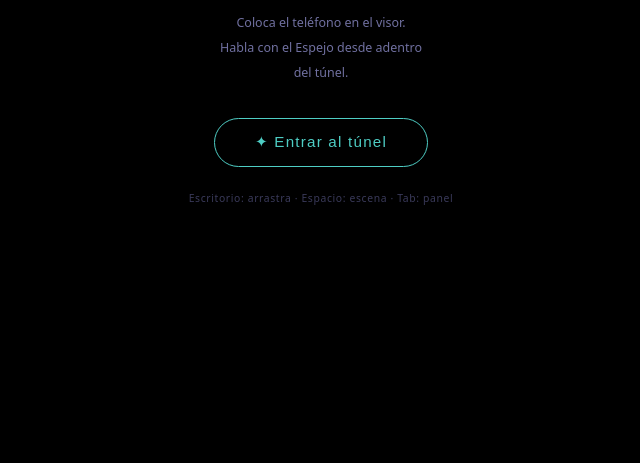
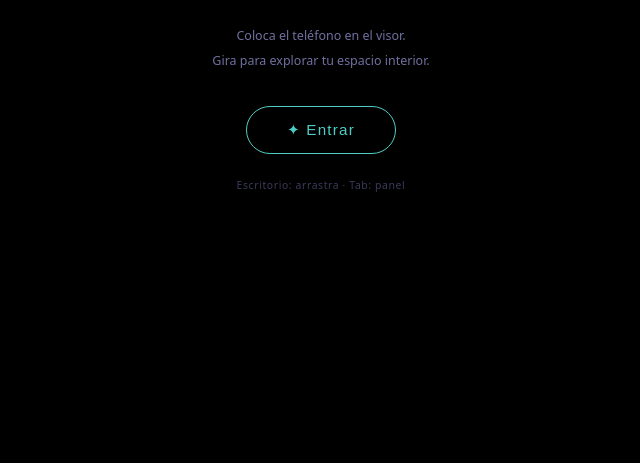
Before and after one commit to jeria88/mirrorwork, a Django app: template templates/vr/index.html in a window 1280 px wide. Shown: the part 337-800 px from the top of the page, without its empty margins (319-959 px from the left). Run offline with Django 5.2, Linux system fonts and the light colour scheme; the template is opened without the code that fills it, so the values that code supplies are empty; some libraries are stand-ins or nearby versions.

Commit message:
feat: VR completo — arbol/archipielago normalizados, mandala mejorado, overlay por aesthetic
- Normalizar _aes: arbol/archipielago → cosmos (ya no caen a psychedelic)
- Mandala VR: sym:8, 5 layers, 3 hues por paleta (_MPALS), núcleo radial, estrellas adicionales
- Overlay: hint + botón + desk-hint distintos por aesthetic (cosmos/mandala/psychedelic)
- Reemplazar todos los VR.aesthetic por _aes en branches de fondo, loop, tickTime y reveal
- Panel perfil: label aesthetic sigue mostrando el real (arbol/archipielago), no el normalizado

Co-Authored-By: Claude Sonnet 4.6 <noreply@anthropic.com>

```diff
--- a/templates/vr/index.html
+++ b/templates/vr/index.html
@@ -104,12 +104,12 @@
 <div id="overlay">
   <p class="ov-tag">MirrorWork VR</p>
   <h1 class="ov-name">Hola, {{ user_name }}</h1>
-  <p class="ov-hint">
+  <p class="ov-hint" id="ov-hint-text">
     Coloca el teléfono en el visor.<br>
-    Habla con el Espejo desde adentro<br>del túnel.
+    Gira para explorar tu espacio interior.
   </p>
-  <button id="btn-vr">✦ Entrar al túnel</button>
-  <p class="desk-hint">Escritorio: arrastra · Espacio: escena · Tab: panel</p>
+  <button id="btn-vr">✦ Entrar</button>
+  <p class="desk-hint" id="ov-desk-hint">Escritorio: arrastra · Tab: panel</p>
 </div>
 
 <a href="{% url 'dashboard' %}" id="btn-back">← Salir</a>
@@ -156,6 +156,32 @@ const CSRF = "{{ csrf_token }}";
 import * as THREE from 'three';
 import { StereoEffect } from 'three/addons/effects/StereoEffect.js';
 
+// ── Normalizar aesthetic (arbol/archipielago → cosmos) ────────────────────
+const _aes = (VR.aesthetic === 'arbol' || VR.aesthetic === 'archipielago')
+  ? 'cosmos' : VR.aesthetic;
+
+// ── Overlay — texto por aesthetic ─────────────────────────────────────────
+{
+  const _hints = {
+    cosmos:      'Flota en el campo kepleriano.<br>Mira hacia el horizonte de eventos.',
+    mandala:     'Estás dentro del mandala sagrado.<br>Gira para explorar la geometría.',
+    psychedelic: 'El campo psicodélico envuelve tu percepción.<br>Espacio: cambia escena · Tab: panel',
+  };
+  const _btns = {
+    cosmos:      '✦ Entrar al cosmos',
+    mandala:     '✦ Entrar al mandala',
+    psychedelic: '✦ Entrar al campo',
+  };
+  const _deskhints = {
+    cosmos:      'Escritorio: arrastra · Tab: panel',
+    mandala:     'Escritorio: arrastra · Tab: panel',
+    psychedelic: 'Escritorio: arrastra · Espacio: escena · Tab: panel',
+  };
+  document.getElementById('ov-hint-text').innerHTML  = _hints[_aes]  || _hints.cosmos;
+  document.getElementById('btn-vr').textContent       = _btns[_aes]   || _btns.cosmos;
+  document.getElementById('ov-desk-hint').textContent = _deskhints[_aes] || _deskhints.cosmos;
+}
+
 // ── Irracionales chamánicos ───────────────────────────────────────────────
 const PHI = 1.61803398875, PI = Math.PI, E = Math.E, SQ7 = Math.sqrt(7);
 
@@ -189,7 +215,7 @@ let _mandalaCtx = null, _mandalaTex = null;
 let _psychMats = null, _psychSpeeds = null, _psychNames = null;
 let curScene = VR.initScene;
 
-if (VR.aesthetic === 'cosmos') {
+if (_aes === 'cosmos') {
   // ── VR Cosmos — partículas keplerianas con glow simulado ──────────────
   // Sin bloom (incompatible StereoEffect) — glow via multi-ring fragment + AdditiveBlending
   const BH_R = 7, N = 110000, R_MIN = 1.5, R_MAX = 140;
@@ -292,7 +318,7 @@ if (VR.aesthetic === 'cosmos') {
   scene.add(new THREE.Mesh(new THREE.SphereGeometry(BH_R,32,32), new THREE.MeshBasicMaterial({color:0x000000})));
   camera.position.set(0, 22, 95);
 
-} else if (VR.aesthetic === 'mandala') {
+} else if (_aes === 'mandala') {
   // Canvas 2D mandala → CanvasTexture → SphereGeometry
   const mCv = document.createElement('canvas'); mCv.width = mCv.height = 2048;
   _mandalaCtx = mCv.getContext('2d');
@@ -323,43 +349,85 @@ if (VR.aesthetic === 'cosmos') {
 }
 
 // ── Dibujo mandala VR ─────────────────────────────────────────────────────
+// Parámetros VR: más simetría y capas para la esfera inmersiva 360°
+const _MPALS = {
+  arcano: [35,  15,  50 ],   // dorado-naranja-ámbar
+  blanco: [210, 240, 220],   // azul-gris suave
+  nebula: [280, 320, 200],   // violeta-rosa-teal
+  aurora: [45,  175, 270],   // ámbar-verde-violeta
+  tiempo: [140, 160, 120],   // verde bosque
+};
+const _MP = {
+  sym:     8,      // más pétalos para 360° inmersivo
+  speed:   0.09,   // T multiplier de rotación
+  alpha:   0.60,
+  pal:     _MPALS.arcano,
+  layers:  5,
+};
+
 function _drawMandala(T) {
   if (!_mandalaCtx) return;
   const W = _mandalaCtx.canvas.width, H = _mandalaCtx.canvas.height;
   const ctx = _mandalaCtx;
-  ctx.fillStyle = '#00000a';
+  ctx.fillStyle = '#00000c';
   ctx.fillRect(0, 0, W, H);
   ctx.save();
   ctx.translate(W/2, H/2);
   const TAU = Math.PI*2;
-  const sr = Math.min(W,H)*0.44;
-  const sym = 6, rot = T * 0.06;
-  const alpha = 0.5;
+  const sr = Math.min(W,H) * 0.46;
+  const sym = _MP.sym, rot = T * _MP.speed, alpha = _MP.alpha;
+  const pal = _MP.pal;
+  const hue  = (pal[0] + T * 4) % 360;
+  const hue2 = (pal[1] + T * 3) % 360;
+  const hue3 = (pal[2] + T * 5) % 360;
+
   function poly(r, n, ang) {
-    return function(){ ctx.moveTo(r*Math.cos(ang),r*Math.sin(ang)); for(let i=1;i<=n;i++){const a=ang+TAU*i/n;ctx.lineTo(r*Math.cos(a),r*Math.sin(a));}ctx.closePath(); };
+    return function(){
+      ctx.moveTo(r*Math.cos(ang), r*Math.sin(ang));
+      for(let i=1;i<=n;i++){const a=ang+TAU*i/n;ctx.lineTo(r*Math.cos(a),r*Math.sin(a));}
+      ctx.closePath();
+    };
   }
   function star(r, n, ang, skip) {
-    return function(){ for(let i=0;i<=n*2;i++){const a=ang+TAU*i/(n*2),rr=i%2===0?r:r*(skip||0.5);i===0?ctx.moveTo(rr*Math.cos(a),rr*Math.sin(a)):ctx.lineTo(rr*Math.cos(a),rr*Math.sin(a));}ctx.closePath(); };
+    return function(){
+      for(let i=0;i<=n*2;i++){
+        const a=ang+TAU*i/(n*2), rr=i%2===0?r:r*(skip||0.5);
+        i===0?ctx.moveTo(rr*Math.cos(a),rr*Math.sin(a)):ctx.lineTo(rr*Math.cos(a),rr*Math.sin(a));
+      }
+      ctx.closePath();
+    };
   }
   function magic(fn, h, am) {
     const a = alpha * (am||1);
     ctx.beginPath(); fn();
-    ctx.strokeStyle=`hsla(${h},100%,58%,${a*0.12})`; ctx.lineWidth=18; ctx.stroke();
+    ctx.strokeStyle=`hsla(${h},100%,58%,${a*0.10})`; ctx.lineWidth=22; ctx.stroke();
     ctx.beginPath(); fn();
-    ctx.strokeStyle=`hsla(${h},100%,58%,${a*0.38})`; ctx.lineWidth=5; ctx.stroke();
+    ctx.strokeStyle=`hsla(${h},100%,58%,${a*0.35})`; ctx.lineWidth=4; ctx.stroke();
     ctx.beginPath(); fn();
-    ctx.strokeStyle=`hsla(${(h+20)%360},60%,90%,${a*0.82})`; ctx.lineWidth=1.5; ctx.stroke();
+    ctx.strokeStyle=`hsla(${(h+18)%360},55%,92%,${a*0.80})`; ctx.lineWidth=1.2; ctx.stroke();
   }
-  const hue = (35 + T*6) % 360;
-  const hue2 = (hue + 180) % 360;
-  [0.42,0.66,0.84,1.0].forEach((fr, li) => {
-    const r = sr*fr, r2 = rot + (li%2===0 ? 0 : PI/sym);
-    magic(poly(r, sym, r2), li%2===0 ? hue : hue2, 0.55 + li*0.12);
+
+  // Capas de polígonos — radio proporcional a _MP.layers
+  const fracs = [0.32, 0.50, 0.65, 0.80, 0.96, 1.10].slice(0, _MP.layers + 1);
+  fracs.forEach((fr, li) => {
+    const r   = sr * fr;
+    const r2  = rot + (li % 2 === 0 ? 0 : PI / sym);
+    const h   = li % 3 === 0 ? hue : li % 3 === 1 ? hue2 : hue3;
+    magic(poly(r, sym, r2), h, 0.50 + li * 0.10);
   });
-  magic(star(sr*1.08, sym, rot*0.7, 0.45), hue, 0.5);
-  magic(star(sr*0.7, sym, rot*0.5+PI/sym, 0.52), hue2, 0.4);
-  ctx.beginPath(); ctx.arc(0,0,sr*0.07,0,TAU);
-  ctx.fillStyle=`hsla(${hue},100%,65%,0.9)`; ctx.fill();
+
+  // Estrellas — dos capas
+  magic(star(sr * 1.12, sym,     rot * 0.65, 0.42), hue,  0.45);
+  magic(star(sr * 0.72, sym,     rot * 0.45 + PI/sym, 0.50), hue2, 0.38);
+  magic(star(sr * 0.48, sym * 2, rot * 0.80, 0.55), hue3, 0.30);
+
+  // Núcleo luminoso
+  const grad = ctx.createRadialGradient(0,0,0, 0,0, sr*0.10);
+  grad.addColorStop(0, `hsla(${hue},100%,88%,0.95)`);
+  grad.addColorStop(1, `hsla(${hue},100%,60%,0.0)`);
+  ctx.beginPath(); ctx.arc(0, 0, sr*0.10, 0, TAU);
+  ctx.fillStyle = grad; ctx.fill();
+
   ctx.restore();
   if (_mandalaTex) _mandalaTex.needsUpdate = true;
 }
@@ -703,7 +771,7 @@ function setStatus(txt) {
 let T=0, lastTs=0;
 function tickTime(ts) {
   const dt = Math.min((ts-lastTs)/1000,0.05); lastTs=ts;
-  if (VR.aesthetic === 'psychedelic' && _psychSpeeds) {
+  if (_aes === 'psychedelic' && _psychSpeeds) {
     const pulse = Math.max(0.3,1+0.40*Math.sin(T*PI*0.3731)+0.25*Math.sin(T*PHI*0.6247)+0.18*Math.sin(T*E*0.4153)+0.10*Math.sin(T*SQ7*0.5289));
     T += dt*_psychSpeeds[curScene]*pulse;
   } else {
@@ -770,7 +838,7 @@ document.getElementById('btn-vr').addEventListener('click', async () => {
   document.getElementById('crosshairs').style.display = 'block';
   document.getElementById('scene-label').style.display= 'block';
   document.getElementById('vr-status').style.display  = 'block';
-  if (VR.aesthetic === 'psychedelic') {
+  if (_aes === 'psychedelic') {
     document.getElementById('scene-ui').style.display = 'flex';
     updateDots(); showLabel(_psychNames[curScene]);
   }
@@ -784,13 +852,13 @@ function loop(ts) {
   requestAnimationFrame(loop);
   const dt = tickTime(ts);
 
-  if (VR.aesthetic === 'psychedelic') {
+  if (_aes === 'psychedelic') {
     realTimer += dt;
     if(realTimer>=45){realTimer=0;triggerFade((curScene+1)%4);}
   }
 
   bgUnis.uT.value = T;
-  if (VR.aesthetic === 'mandala') _drawMandala(T);
+  if (_aes === 'mandala') _drawMandala(T);
   panelUnis.uT.value = T;
 
   // Reveal chamánico
```
